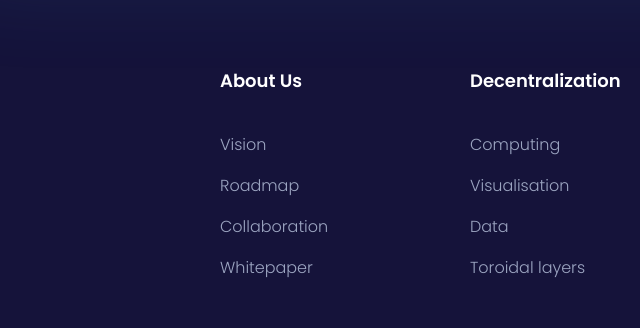
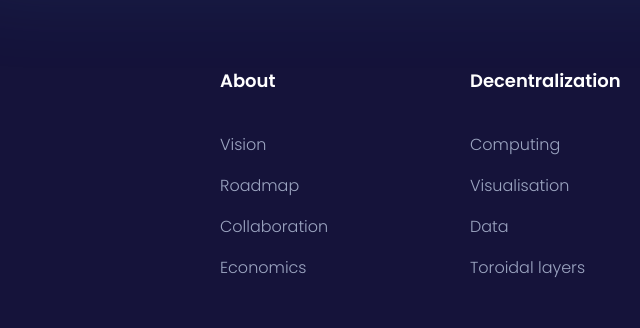
Before and after one commit to cbrcrtx/cbrcrtx.github.io, a plain HTML site: page index.html in a window 1280 px wide. Shown: the part 4617-4945 px from the top of the page, 205-845 px from the left. Drawn offline with Linux system fonts and the light colour scheme.

Commit message:
Update txt

```diff
--- a/index.html
+++ b/index.html
@@ -359,12 +359,12 @@
                         </div>
                         <div class="col-lg-3 col-md-6">
                             <div class="f_widget dark_widget about-widget pl_70 wow fadeInUp" data-wow-delay="0.4s">
-                                <h3 class="f-title f_600 t_color f_size_18 mb_40">About Us</h3>
+                                <h3 class="f-title f_600 t_color f_size_18 mb_40">About</h3>
                                 <ul class="list-unstyled f_list">
                                     <li><a href="#soon_popup" class="popup-with-zoom-anim">Vision</a></li>
                                     <li><a href="#soon_popup" class="popup-with-zoom-anim">Roadmap</a></li>
                                     <li><a href="#soon_popup" class="popup-with-zoom-anim">Collaboration</a></li>
-                                    <li><a href="#soon_popup" class="popup-with-zoom-anim">Whitepaper</a></li>
+                                    <li><a href="#soon_popup" class="popup-with-zoom-anim">Economics</a></li>
                                 </ul>
                             </div>
                         </div>
```
